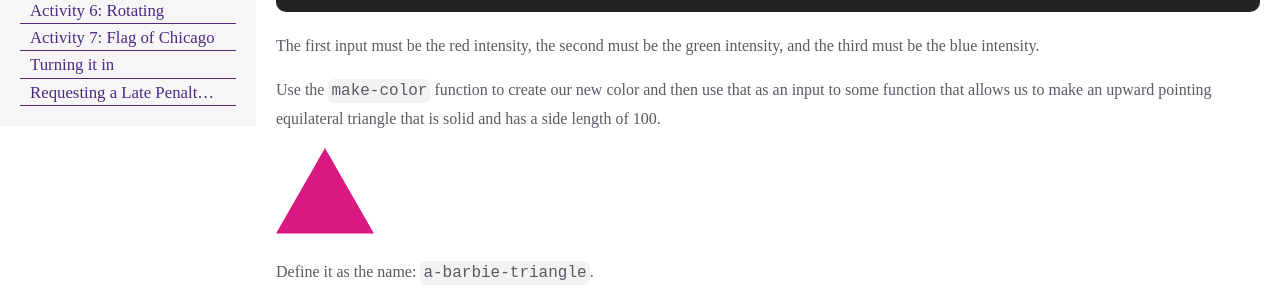
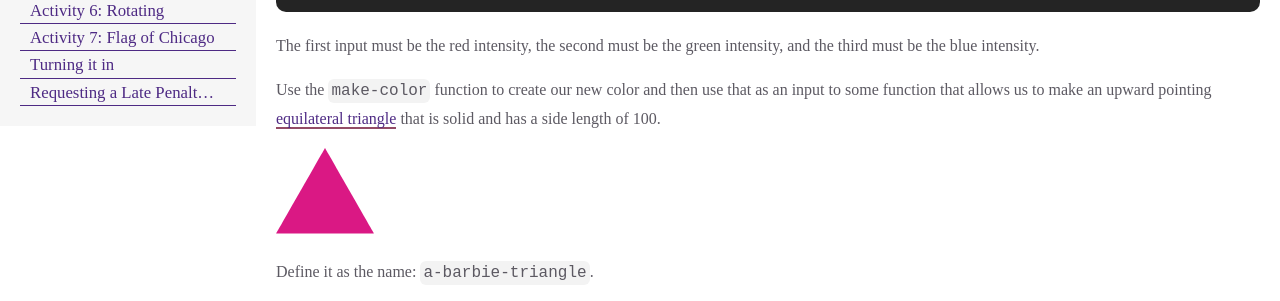
Before and after one commit to shhyou/bain-cs111-web-fork, a Jekyll site: the page built from pages/_assignments/exercises/exercise_1/exercise_1.md, in a window 1280 px wide and 900 px high, scrolled down 1656 px. Shown: the part 179-480 px from the top of the window. Built offline with Jekyll 4.4.1, drawn with Linux system fonts in a browser that asks for light colours; some web fonts are replaced; some of the changed lines change nothing that is shown.

Commit message:
exercise 1 typo

```diff
--- a/pages/_assignments/exercises/exercise_1/exercise_1.md
+++ b/pages/_assignments/exercises/exercise_1/exercise_1.md
@@ -73,7 +73,7 @@ For instance, confoundingly `"Barbie Pink"` is not a recognized color in ISL. <a
 
 The first input must be the red intensity, the second must be the green intensity, and the third must be the blue intensity.
 
-Use the `make-color` function to create our new color and then use that as an input to some function that allows us to make an upward pointing equilateral triangle that is solid and has a side length of 100.
+Use the `make-color` function to create our new color and then use that as an input to some function that allows us to make an upward pointing <a target="_blank" href="https://docs.racket-lang.org/teachpack/2htdpimage.html#%28def._%28%28lib._2htdp%2Fimage..rkt%29._triangle%29%29">equilateral triangle</a> that is solid and has a side length of 100.
 
 <img alt="Barbie Pink Upward-Pointing Equilateral Triangle" src="{{ site.url }}/assets/exercise_1/a-barbie-triangle.svg" style="width:10%" />
 
```
Also changed, not shown: course-files/in-class/racket-logo.png (added), course-files/in-class/racket-logo.svg (added).
